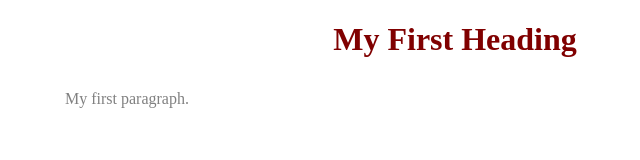
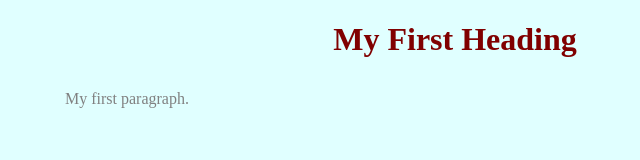
Before and after one commit to c0a2307921/c0a23079.github.io, a plain HTML site: page index.html in a window 1280 px wide. Shown: the whole page, without its empty margins (185-825 px from the left). Drawn offline with Linux system fonts and the light colour scheme.

Commit message:
Update style.css

```diff
--- a/style.css
+++ b/style.css
@@ -1,5 +1,5 @@
 body {
-	background: linghtcyan;
+	background: lightcyan;
 	width: 800px;
 	margin: auto;
 }
```
